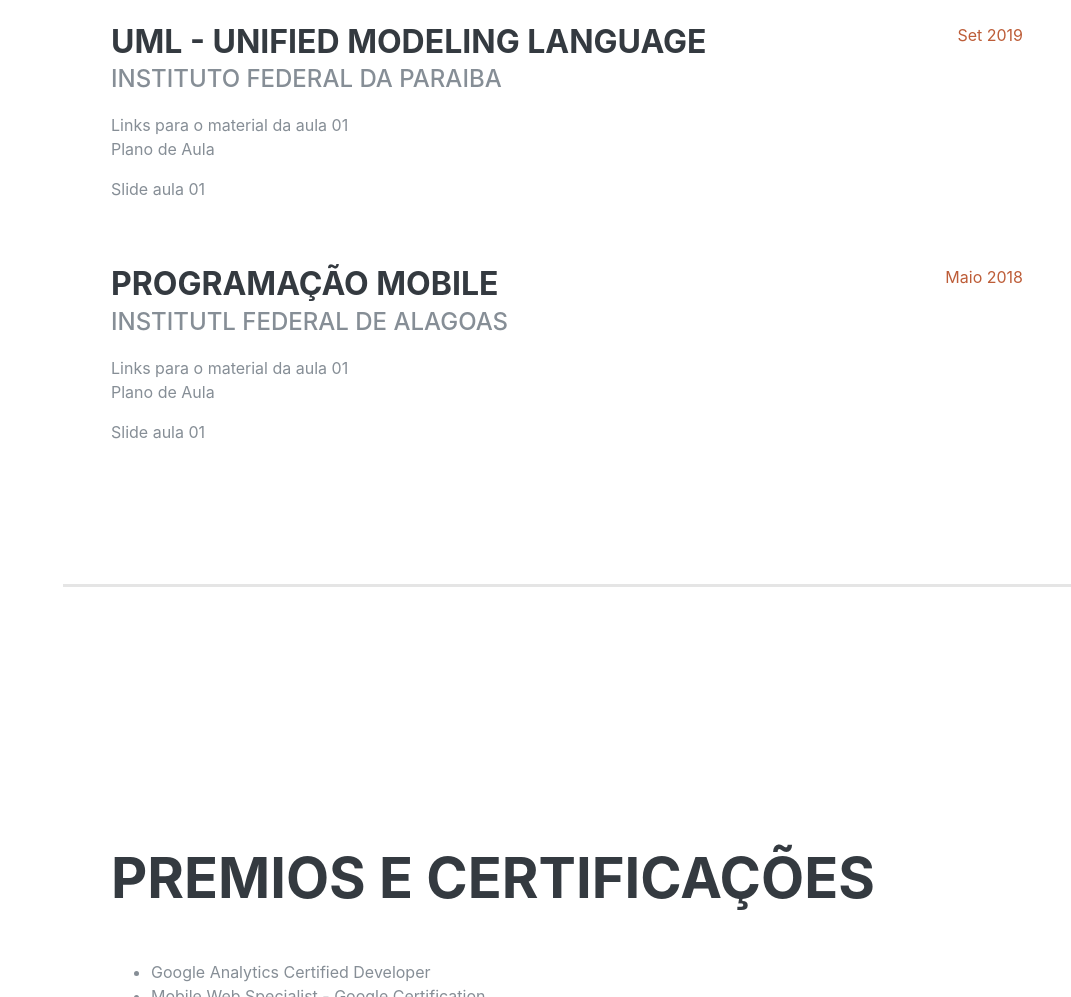
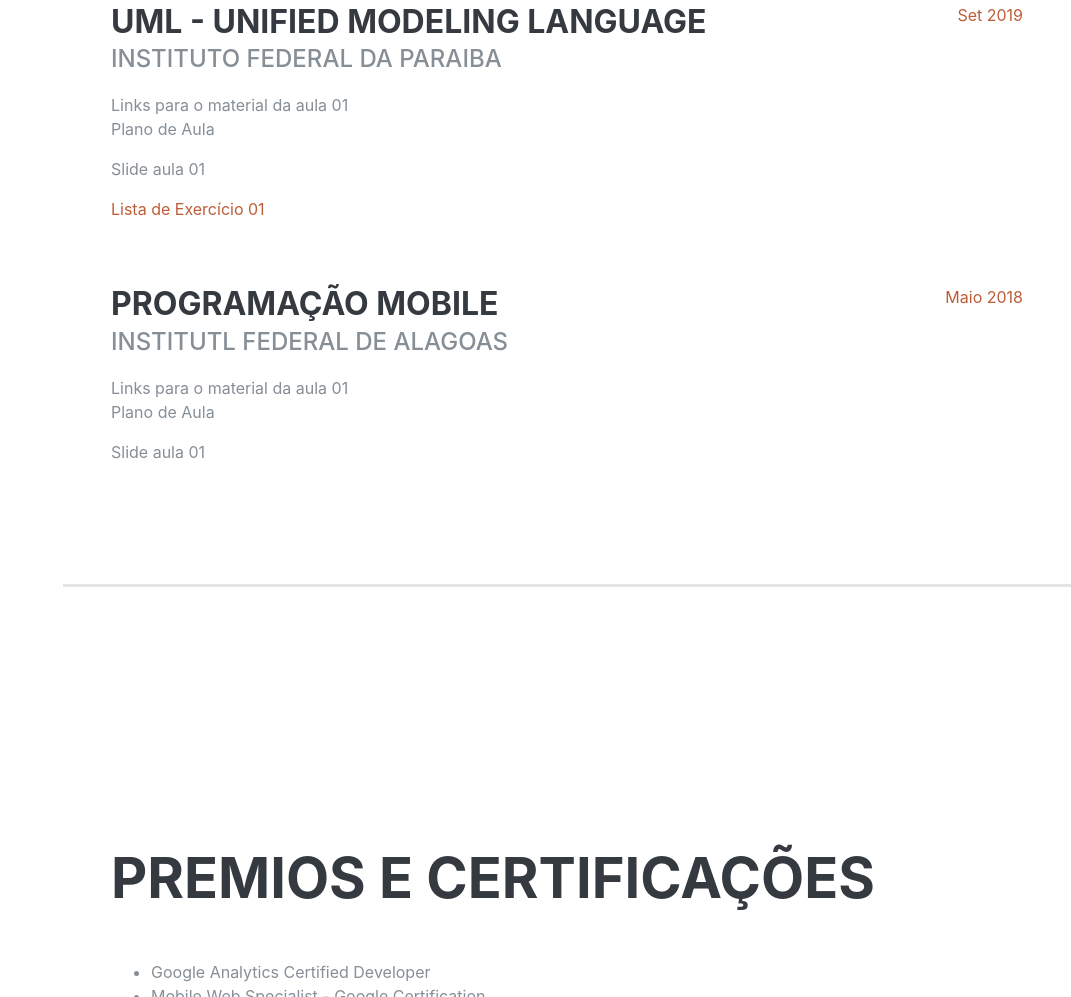
Before and after one commit to fsconrado/ifpbuml, a website: page index.html in a window 1280 px wide. Shown: the part 2087-3084 px from the top of the page, without its empty margins (209-1280 px from the left). Drawn offline with nearby package versions, Linux system fonts and the light colour scheme; files that its build step writes are made by us from their sources; some icons are missing; a web font is replaced by a local one.

Commit message:
commit exercicio 01

```diff
--- a/index.html
+++ b/index.html
@@ -154,6 +154,7 @@
             <div>Links para o material da aula 01</div>
             <p>Plano de Aula</p>
             <p>Slide aula 01</p>
+            <p><A href="exercicio01.pdf">Lista de Exercício 01</A></p>
           </div>
           <div class="resume-date text-md-right">
             <span class="text-primary">Set 2019</span>
```
Also changed, not shown: 1 other file.
